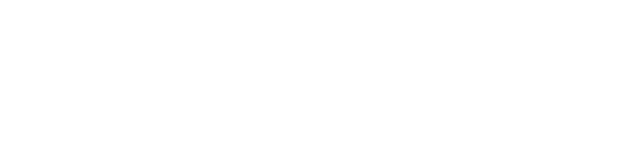
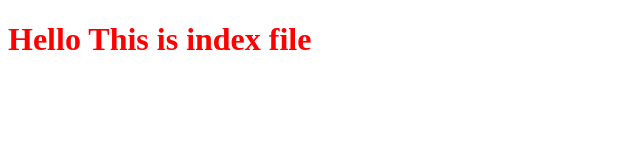
Before and after one commit to itsrakeshran/firstapp, a plain HTML site: page index.html in a window 1280 px wide. Shown: the whole page, without its empty margins (0-640 px from the left). Drawn offline with Linux system fonts and the light colour scheme.

Commit message:
with color update

```diff
--- a/index.html
+++ b/index.html
@@ -7,6 +7,7 @@
     <title>Document</title>
 </head>
 <body>
+    <h1>Hello This is index file</h1>
 
 </body>
 </html>
--- a/style.css
+++ b/style.css
@@ -0,0 +1,3 @@
+h1{
+    color: red;
+}
```
